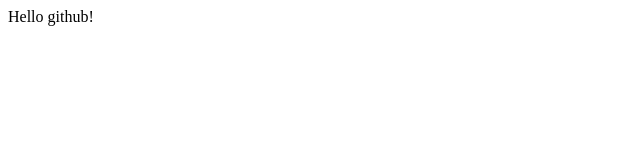
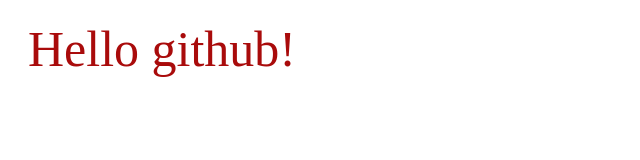
Before and after one commit to proxima19a/rsschool-cv, a plain HTML site: page index.html in a window 1280 px wide. Shown: the whole page, without its empty margins (0-640 px from the left). Drawn offline with Linux system fonts and the light colour scheme.

Commit message:
feat: add css file

```diff
--- /dev/null
+++ b/css/style.css
@@ -0,0 +1,5 @@
+p {
+ color: rgb(169, 11, 11);
+ font-size: 50px;
+ margin: 20px;
+}
--- a/index.html
+++ b/index.html
@@ -3,9 +3,11 @@
 <head>
     <meta charset="UTF-8">
     <meta name="viewport" content="width=device-width, initial-scale=1.0">
-    <title>Document</title>
+    <link rel="stylesheet" href="./css/style.css">
+    <title>CV #2</title>
 </head>
 <body>
-    Hello github!
+    <p>Hello github!</p>
+
 </body>
 </html>
```
